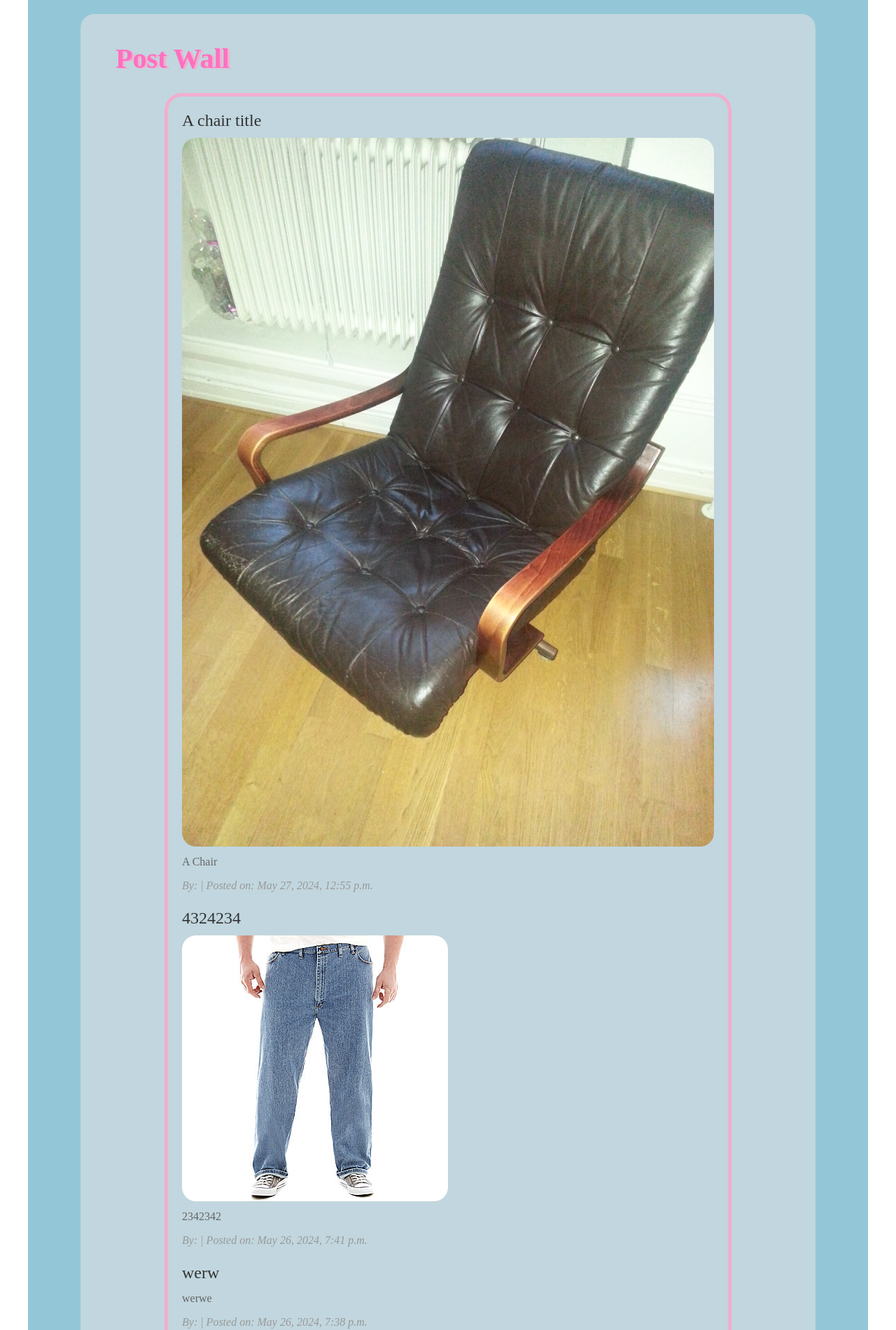
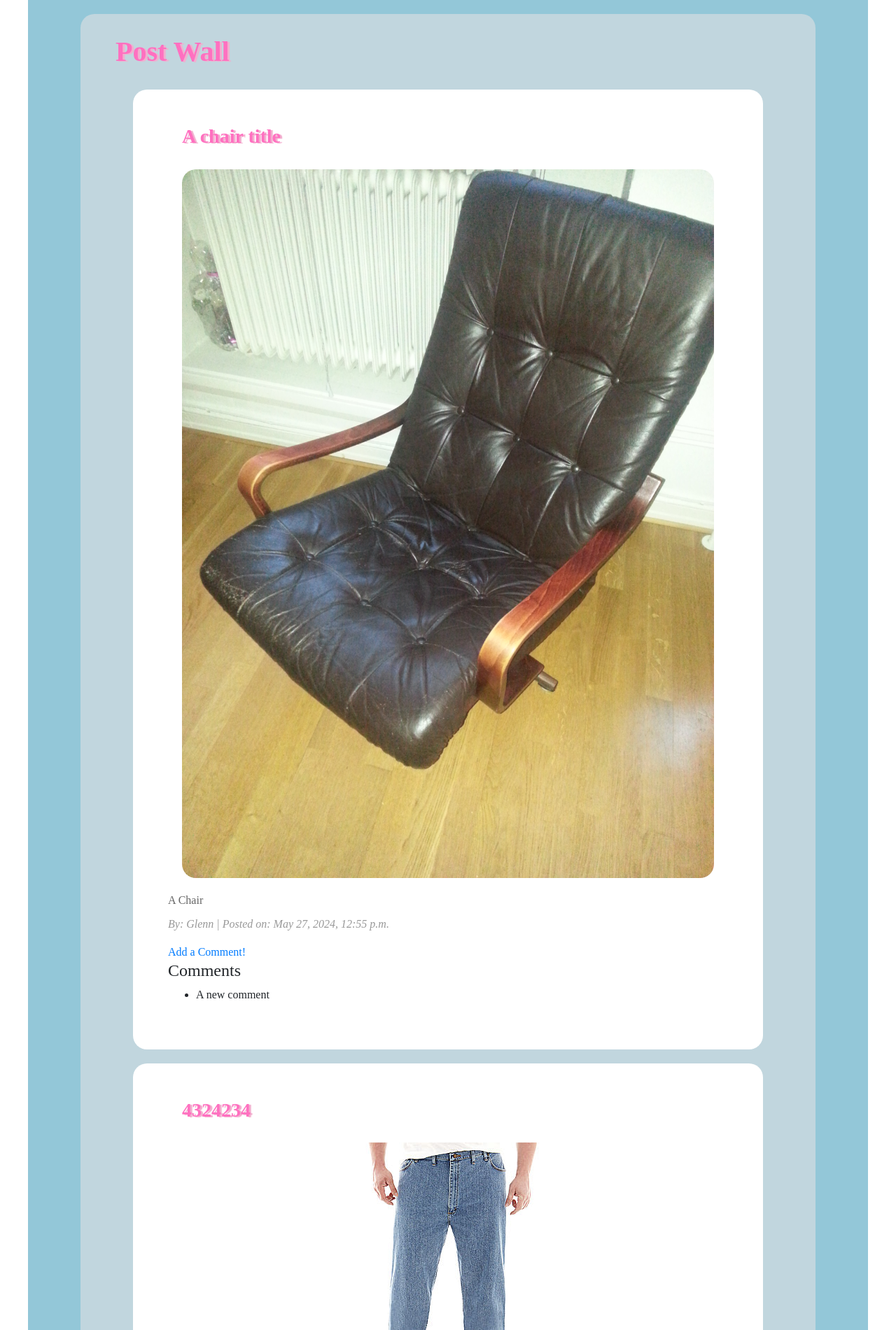
Before and after one commit to GlennJohansson85/blog, a Django app: page / in a window 1280 px wide. Shown: the part 91-1992 px from the top of the page at 70% size. Run offline with Django 5.2, Linux system fonts and the light colour scheme; data comes from the database, SQL or seed files in the repository; both versions use the stored data as it was after the commit; some web fonts are replaced.

Commit message:
Add function to comment on posts, a template aswell, Comments shown with posts,

```diff
--- a/blog/models.py
+++ b/blog/models.py
@@ -4,6 +4,7 @@ from django.utils import timezone
 from profiles.models import Profile
 
 
+#___________________________________________________________Post
 class Post(models.Model):
     user = models.ForeignKey(Profile, on_delete=models.CASCADE, related_name='posts')
     title = models.CharField(max_length=50)
@@ -19,6 +20,7 @@ class Post(models.Model):
     def short_content(self):
         return self.content[:100]
 
+
 #___________________________________________________________Comment
 class Comment(models.Model):
     post = models.ForeignKey(Post, on_delete=models.CASCADE, related_name='comments', null=True)
--- a/blog/urls.py
+++ b/blog/urls.py
@@ -9,5 +9,6 @@ urlpatterns = [
     path('admin/', admin.site.urls),
     path('', views.home, name='home'),
     path('create/', views.create_post, name='create_post'),
+    path('post/<int:post_id>/', views.post_detail, name='post_detail'),
     path('profiles/', include('profiles.urls')),
 ] + static(settings.MEDIA_URL, document_root=settings.MEDIA_ROOT)
--- a/blog/views.py
+++ b/blog/views.py
@@ -1,32 +1,60 @@
 #blog/views.py
-from django.shortcuts import render, redirect
+from django.shortcuts import render, get_object_or_404, redirect
 from django.contrib.auth.decorators import login_required
-from .forms import PostForm
+from .forms import PostForm, CommentForm
 from .models import Post
 
+#___________________________________________________________home
+def home(request):
+    # Fetch all posts along with their comments
+    posts_with_comments = []
+    posts = Post.objects.filter(is_published=True).order_by('-created_at')
+    for post in posts:
+        comments = post.comments.all()
+        posts_with_comments.append({'post': post, 'comments': comments})
 
-
-def home(request):
-    # Order posts by 'created_at' in descending order
-    posts = Post.objects.filter(is_published=True).order_by('-created_at')
     context = {
-        "posts": posts,
-
+        'posts_with_comments': posts_with_comments,
     }
-
     return render(request, "home.html", context)
 
 
+#___________________________________________________________create_post
 @login_required
 def create_post(request):
     if request.method == 'POST':
         form = PostForm(request.POST, request.FILES)
         if form.is_valid():
-            post = form.save(commit=False)
-            post.user = request.user  # Assign the logged-in user directly
+            post        = form.save(commit=False)
+            post.user   = request.user.profile
             post.save()
-            return redirect('home')  # Redirect back to the homepage after creating the post
+            return redirect('home')
     else:
-        form = PostForm()
-    context = {'form': form}  # Create context dictionary with the form
+        form    = PostForm()
+    context     = {
+        'form': form
+    }
+
     return render(request, 'create_post.html', context)
+
+
+#___________________________________________________________post_detail
+def post_detail(request, post_id):
+    post = get_object_or_404(Post, id=post_id)
+    comments = post.comments.all()
+
+    if request.method == 'POST':
+        comment_form = CommentForm(request.POST)
+        if comment_form.is_valid():
+            profile = request.user
+            comment_form.save(user=profile, post=post)
+            return redirect('post_detail', post_id=post.id)
+    else:
+        comment_form = CommentForm()
+
+    context = {
+        'post': post,
+        'comments': comments,
+        'comment_form': comment_form
+    }
+    return render(request, 'post_detail.html', context)
--- a/profiles/models.py
+++ b/profiles/models.py
@@ -1,3 +1,4 @@
+#profiles/models.py
 from django.db import models
 from django.contrib.auth.models import AbstractBaseUser, BaseUserManager
 
--- a/static/css/base.css
+++ b/static/css/base.css
@@ -44,9 +44,17 @@ body {
 }
 
 h1 {
-    margin-top: 20px;
-    margin-bottom: 30px;
+    margin-top: 10px;
+    margin-bottom: 10px;
     margin-left: 30px;
+    font-weight: bold;
+    color: #FF70C0;
+    text-shadow: 3px 1px 1px #f2aece;
+}
+
+h3 {
+
+    margin-left: 20px;
     font-weight: bold;
     color: #FF70C0;
     text-shadow: 3px 1px 1px #f2aece;
@@ -54,36 +62,51 @@ h1 {
 
 /*                                                           HOME.HTML
 **********************************************************************/
-/* Container for the post wall */
+/*                                                  POST WALL
+=============================================================*/
+/*                                    POST-CONTAINER
+----------------------------------------------------*/
 .post-container {
-    max-width: 800px;
+    max-width: 1000px;
     margin: 0 auto;
     padding: 20px;
-    outline: 5px solid #f2aece;
+    border-radius: 20px;
+
+}
+/*                                         POST-CARD
+----------------------------------------------------*/
+.post-card {
+    max-width: 900px;
+    margin: 0 auto;
+    padding: 50px;
+    border-radius: 20px;
+    margin-bottom: 20px;
+    background-color: #fff;
+}
+/*                                         POST-TITLE
+----------------------------------------------------*/
+.post-title {
+    margin-bottom: 10px;
+}
+/*                                          POST-IMG
+----------------------------------------------------*/
+/*              Post align img center
+¨¨¨¨¨¨¨¨¨¨¨¨¨¨¨¨¨¨¨¨¨¨¨¨¨¨¨¨¨¨¨¨¨¨¨¨*/
+.post-img-container {
+    text-align: center;
+    padding: 20px;
+}
+/*          Post img rounded corners
+¨¨¨¨¨¨¨¨¨¨¨¨¨¨¨¨¨¨¨¨¨¨¨¨¨¨¨¨¨¨¨¨¨¨¨¨*/
+.post-img {
+    max-width: 100%;
+    height: auto;
     border-radius: 20px;
 }
-
-/* Style for each post */
-.post {
-    margin-bottom: 20px; /* Add space between posts */
-}
-
-/* Title of each post */
-.post-title {
-    font-size: 24px;
-    color: #333;
-    margin-bottom: 10px;
-}
-
-/* Image displayed in each post */
-.post-img {
-    max-width: 100%;
-    border-radius: 20px;
-    height: auto;
-    margin-bottom: 10px;
-}
-
-/* Content of each post */
+/*                            POST CONTENT + COMMENTS
+----------------------------------------------------*/
+/*             Post content settings
+¨¨¨¨¨¨¨¨¨¨¨¨¨¨¨¨¨¨¨¨¨¨¨¨¨¨¨¨¨¨¨¨¨¨¨¨*/
 .post-content {
     font-size: 16px;
     line-height: 1.5;
@@ -91,11 +114,14 @@ h1 {
     margin-bottom: 10px;
 }
 
-/* Username and timestamp */
+/*         Post username + timestamp
+¨¨¨¨¨¨¨¨¨¨¨¨¨¨¨¨¨¨¨¨¨¨¨¨¨¨¨¨¨¨¨¨¨¨¨¨*/
 .post-meta {
     font-style: italic;
     color: #999;
 }
+
+.post-comment-btn
 
 /* Message displayed when there are no posts */
 .no-posts-message {
--- a/templates/home.html
+++ b/templates/home.html
@@ -6,15 +6,26 @@
     <div class="background-light-blue">
         <h1>Post Wall</h1>
         <div class="post-container">
-        {% if posts %}
-          {% for post in posts %}
-            <div class="post">
-              <h2 class="post-title">{{ post.title }}</h2>
-              {% if post.img %}
-                <img class="post-img" src="{{ post.img.url }}" alt="{{ post.title }}">
+            {% if posts_with_comments %}
+                {% for item in posts_with_comments %}
+                    <div class="post-card">
+                        <h3 class="post-title">{{ item.post.title }}</h3>
+                        <div class="post-img-container">
+                            {% if item.post.img %}
+                                <img class="post-img" src="{{ item.post.img.url }}" alt="{{ item.post.title }}">
                             {% endif %}
-              <p class="post-content">{{ post.short_content }}</p>
-              <p class="post-meta">By: {{ post.user.username}} | Posted on: {{ post.created_at }}</p>
+                        </div>
+                        <p class="post-content">{{ item.post.short_content }}</p>
+                        <p class="post-meta">By: {{ item.post.user.user_name}} | Posted on: {{ item.post.created_at }}</p>
+                        <a href="{% url 'post_detail' post_id=item.post.id %}" class="post-comment-btn">Add a Comment!</a>
+                        <h4>Comments</h4>
+                        <ul>
+                            {% for comment in item.comments %}
+                                <li>{{ comment.text }}</li>
+                            {% empty %}
+                                <li>No comments for this post.</li>
+                            {% endfor %}
+                        </ul>
                     </div>
                 {% endfor %}
             {% else %}
```
Also changed, not shown: blog/forms.py (+19 -1 lines), templates/post_detail.html (added, +42 -0 lines), blog/migrations/0003_alter_post_is_published.py (added), db.sqlite3, media/img/posts/20150316_175213.jpg (added), media/img/posts/DP0320201517010207M_4eX2HTt.jpg (added), media/profile/profile_pic.png (added). Lines whose indentation alone changed are shown as unchanged.
